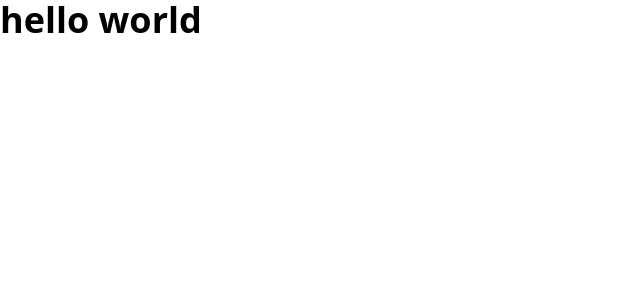
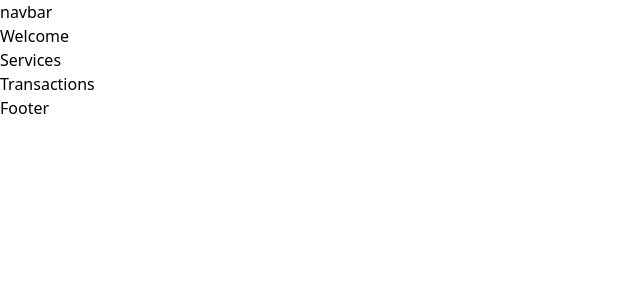
Before and after one commit to iamclement1/Phoenix, a React (Vite) app in the folder client/: page / in a window 1280 px wide. Shown: the top 300 px of the page, without its empty margins (0-640 px from the left). Built offline with nearby package versions, Linux system fonts and the light colour scheme.

Commit message:
feats: file structure created

```diff
--- a/client/src/App.jsx
+++ b/client/src/App.jsx
@@ -1,11 +1,16 @@
+import { Navbar, Footer, Welcome, Services, Transactions } from './components';
 import './App.css'
 
 const App = () => {
   return (
-    <div className="App">
-      <h1 className="text-4xl font-bold">
-        hello world
-      </h1>
+    <div className="min-h-screen">
+      <div className="gradient-bg-welcome">
+        <Navbar />
+        <Welcome />
+      </div>
+      <Services />
+      <Transactions />
+      <Footer />
     </div>
   )
 }
--- /dev/null
+++ b/client/src/components/Footer.jsx
@@ -0,0 +1,8 @@
+const Footer = () => {
+    return (
+        <>
+        <h1>Footer</h1>
+        </>
+    )
+}
+export default Footer
--- /dev/null
+++ b/client/src/components/Loader.jsx
@@ -0,0 +1,8 @@
+const Loader = () => {
+    return (
+        <>
+        <h1>Loader</h1>
+        </>
+    )
+}
+export default Loader
--- /dev/null
+++ b/client/src/components/Navbar.jsx
@@ -0,0 +1,8 @@
+const Navbar = () => {
+    return (
+        <>
+        <h1>navbar</h1>
+        </>
+    )
+}
+export default Navbar
--- /dev/null
+++ b/client/src/components/Services.jsx
@@ -0,0 +1,8 @@
+const Services = () => {
+    return (
+        <>
+        <h1>Services</h1>
+        </>
+    )
+}
+export default Services
--- /dev/null
+++ b/client/src/components/Transactions.jsx
@@ -0,0 +1,8 @@
+const Transactions = () => {
+    return (
+        <>
+        <h1>Transactions</h1>
+        </>
+    )
+}
+export default Transactions
--- /dev/null
+++ b/client/src/components/Welcome.jsx
@@ -0,0 +1,8 @@
+const Welcome = () => {
+    return (
+        <>
+        <h1>Welcome</h1>
+        </>
+    )
+}
+export default Welcome
--- /dev/null
+++ b/client/src/components/index.js
@@ -0,0 +1,8 @@
+//export all components files from a file
+
+export { default as Loader } from './Loader';
+export { default as Navbar } from './Navbar';
+export { default as Footer } from './Footer';
+export { default as Transactions } from './Transactions';
+export { default as Services } from './Services';
+export { default as Welcome } from './Welcome';
```
